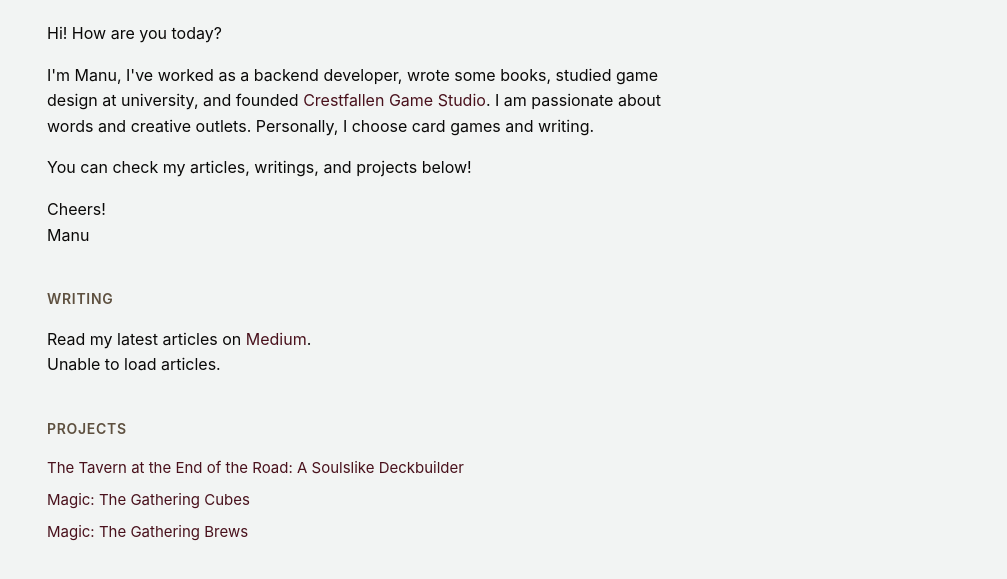
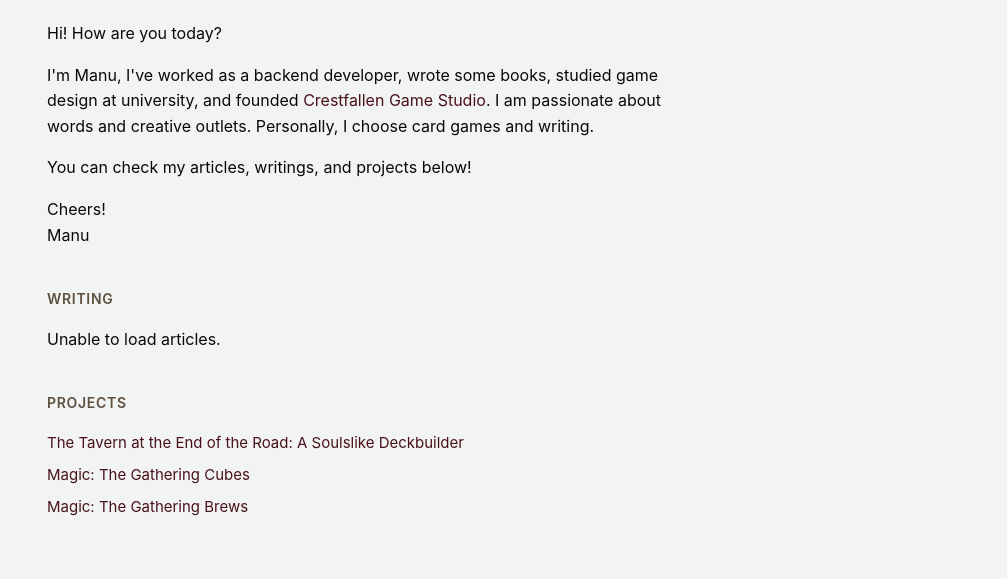
Before and after one commit to pilgrim9/pilgrim9.github.io, a plain HTML site: page index.html in a window 1280 px wide. Shown: the part 107-686 px from the top of the page, without its empty margins (273-1280 px from the left). Drawn offline with Linux system fonts and the light colour scheme; no server answers.

Commit message:
Revert "Update index.html"
This reverts commit f821f725a05f7465edf68e10fd51f24d469fd004.

```diff
--- a/index.html
+++ b/index.html
@@ -29,7 +29,6 @@
 
     <section id="writing">
       <h3>Writing</h3>
-      <p>Read my latest articles on <a href="https://medium.com/@gorostiagamanuel" target="_blank">Medium</a>.</p>
       <div id="articles-list"></div>
     </section>
 
```
